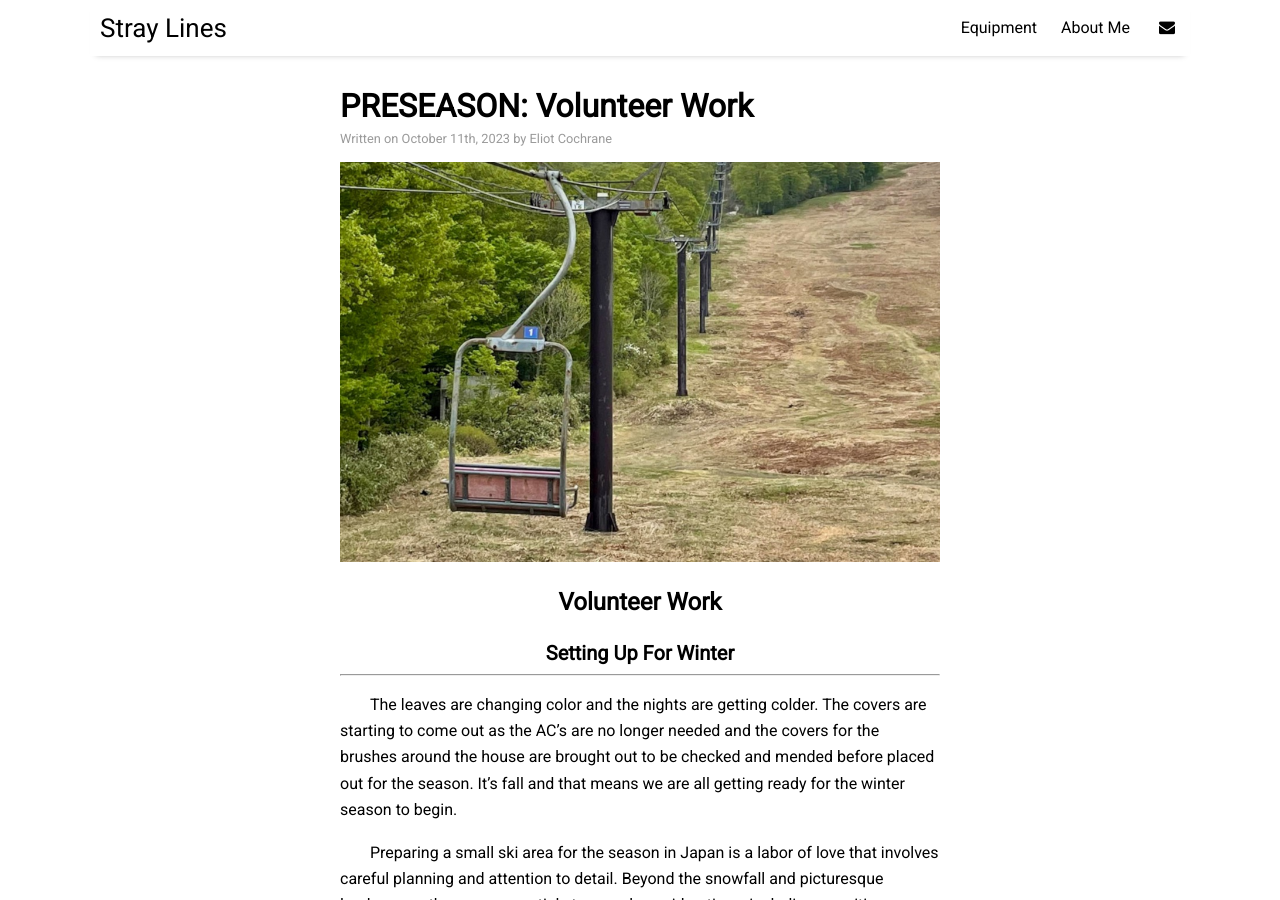
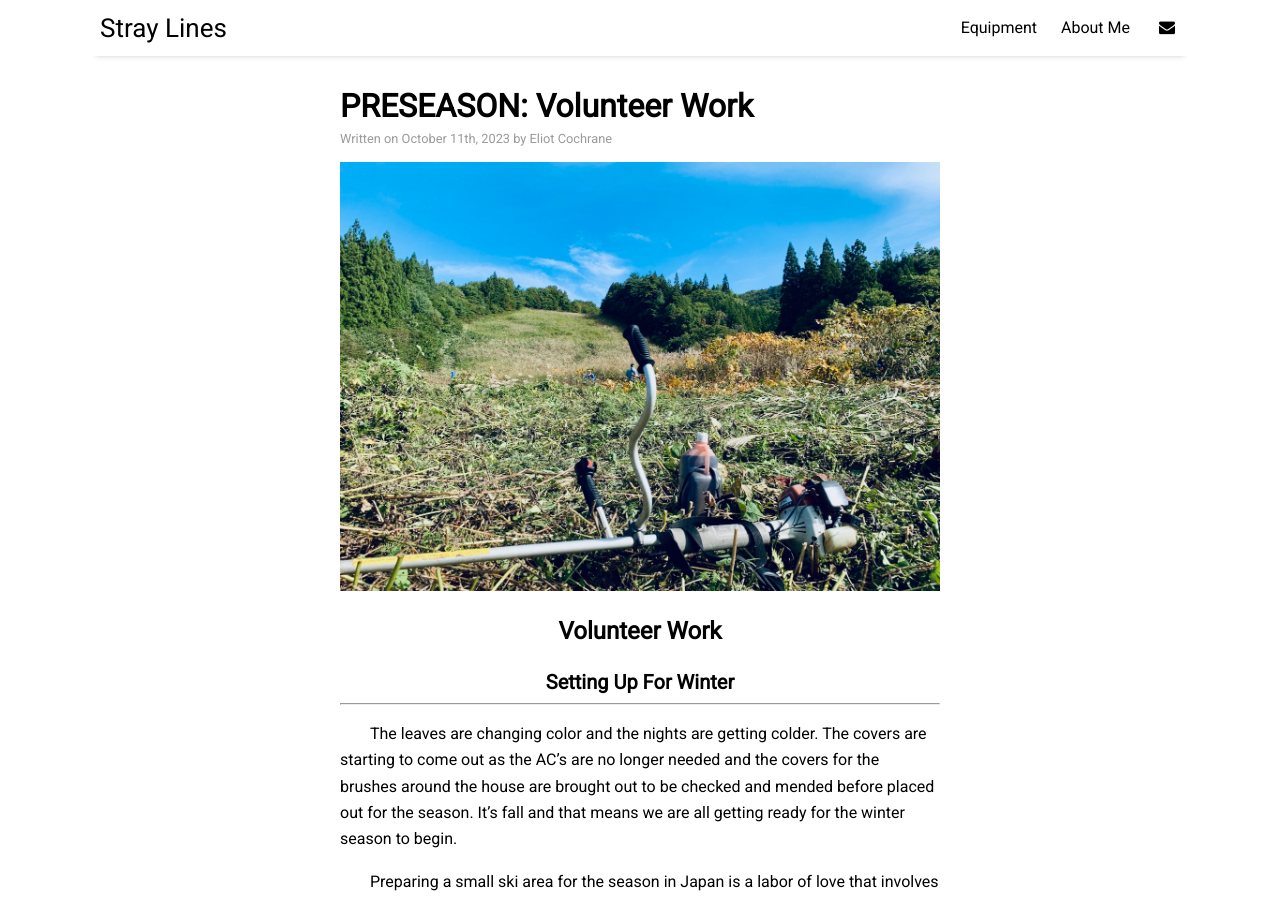
Before and after one commit to eliotcochrane/eliotcochrane.github.io, a Jekyll site: the page built from _posts/2023-10-11-volunteer-work.md, in a window 1280 px wide and 900 px high. Built offline with Jekyll 4.4.1, drawn with Linux system fonts in a browser that asks for light colours; nearby versions of some CDN libraries.

Commit message:
Volunteer Work Update
-Change cover photo

```diff
--- a/_posts/2023-10-11-volunteer-work.md
+++ b/_posts/2023-10-11-volunteer-work.md
@@ -4,7 +4,7 @@ title: "PRESEASON: Volunteer Work"
 author: "Eliot Cochrane"
 categories: off-season,volunteer,,
 tags: [ski,preseason,preparation,volunteer,local,volunteer Work,setting up for winter,ski area preparation,trail maintenance,lift inspection,volunteer contributions,community spirit,winter skiing,japanese skiing,ski safety,ski area maintenance,skiing volunteers,winter preparations]
-image: akihachi-lift-2.jpeg
+image: 2023-yuda-halfcut2.jpeg
 ---
 
 ## <center>Volunteer Work</center>
```
Also changed, not shown: assets/img/2023-yuda-halfcut1.jpeg (added), assets/img/2023-yuda-halfcut2.jpeg (added).
